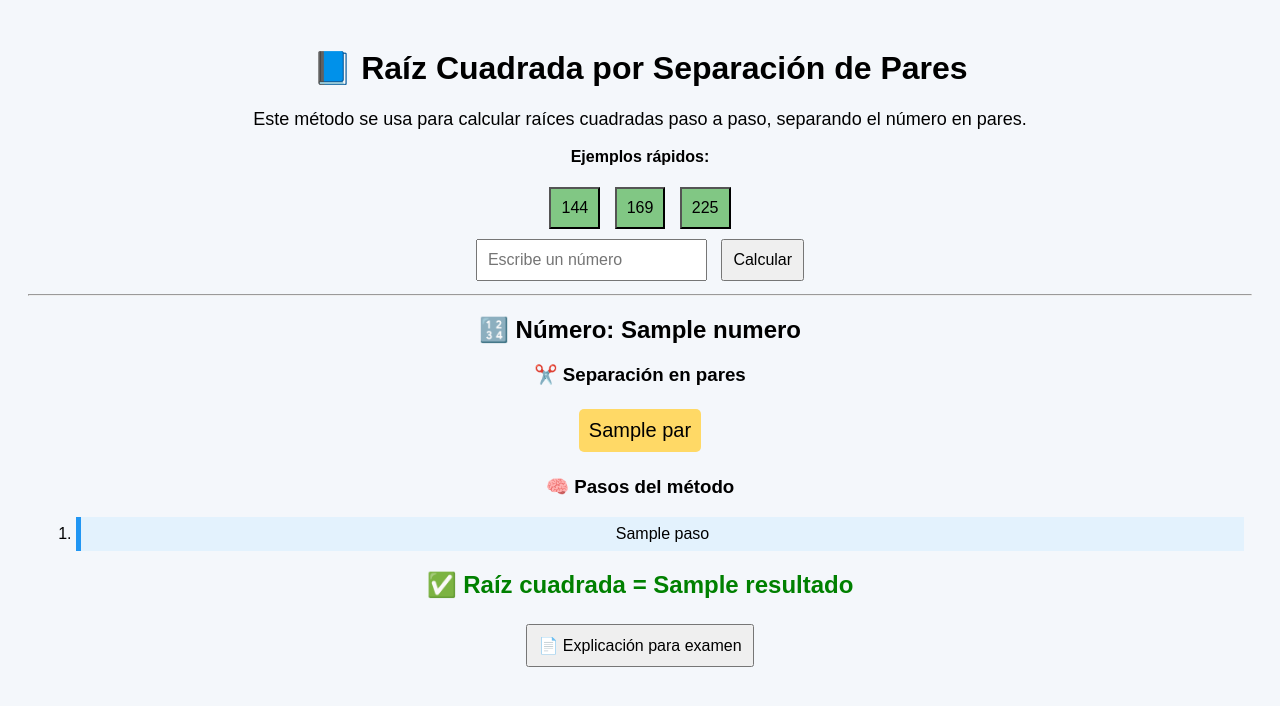
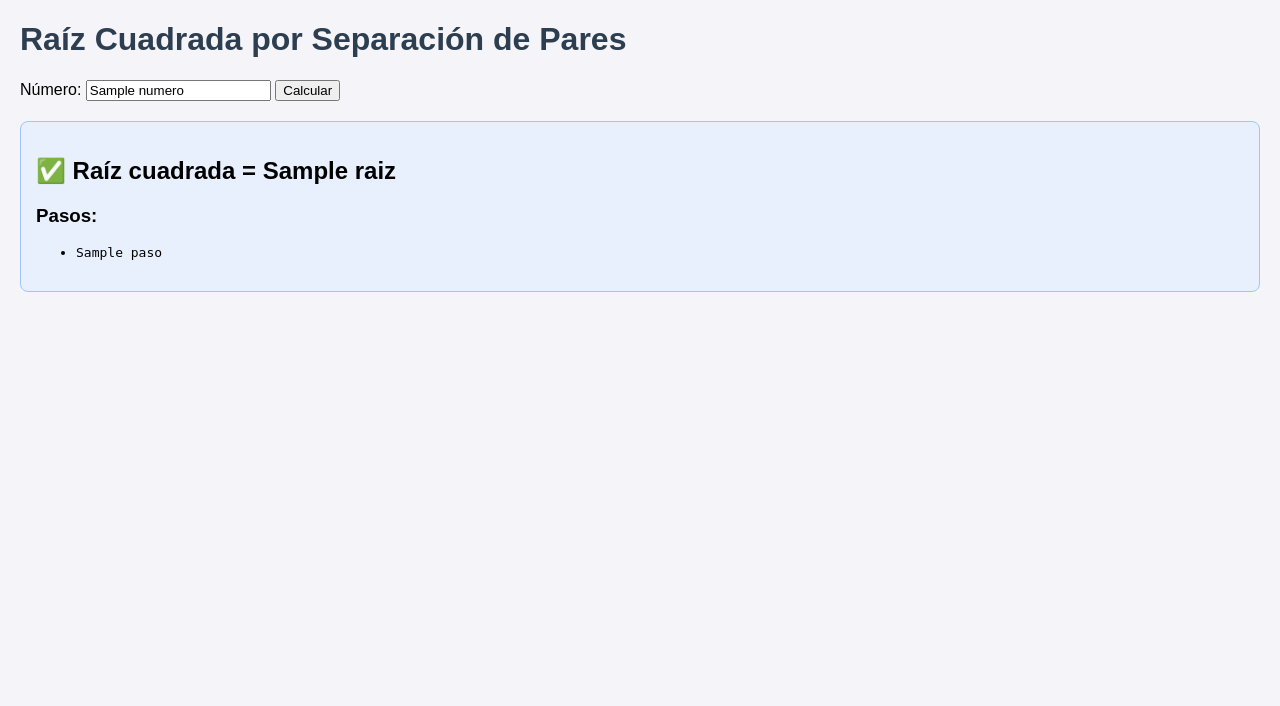
Before and after one commit to AndreiArchDevops/proyecto-educativos, a Flask app: template matematicas/raiz-cuadrada-pares/backend-flask/templates/index.html in a window 1280 px wide. Shown: the top 706 px of the page. Run offline with Flask 3, Linux system fonts and the light colour scheme; the template is opened without the code that fills it: most values are stand-ins (such as "Sample title", 1, 10 or a date in 2020).

Commit message:
v0.2 - Raíz cuadrada interactiva, pasos claros y hasta 5 decimales

```diff
--- a/matematicas/raiz-cuadrada-pares/backend-flask/app.py
+++ b/matematicas/raiz-cuadrada-pares/backend-flask/app.py
@@ -2,61 +2,52 @@ from flask import Flask, render_template, request
 
 app = Flask(__name__)
 
-def raiz_por_pares(numero, decimales=5):
+def raiz_cuadrada_pares(numero, decimales=5):
     pasos = []
-    num_str = str(numero)
+    resultado = 0
+    residuo = 0
+    numero_str = str(numero)
 
-    if len(num_str) % 2 != 0:
-        num_str = "0" + num_str
-
-    pares = [num_str[i:i+2] for i in range(0, len(num_str), 2)]
-    resto = 0
-    resultado = ""
+    # Separar en pares desde la derecha
+    if len(numero_str) % 2 != 0:
+        numero_str = '0' + numero_str
+    pares = [int(numero_str[i:i+2]) for i in range(0, len(numero_str), 2)]
 
     for par in pares:
-        actual = resto * 100 + int(par)
-        x = 0
-        while (int(resultado + str(x)) * x) <= actual:
-            x += 1
-        x -= 1
-        pasos.append(f"Se baja el par {par}, se prueba {x} porque ({resultado + str(x)}) × {x} ≤ {actual}")
-        resto = actual - int(resultado + str(x)) * x
-        resultado += str(x)
+        residuo = residuo * 100 + par
+        for x in range(10):
+            if (resultado * 20 + x) * x > residuo:
+                x -= 1
+                break
+        residuo -= (resultado * 20 + x) * x
+        resultado = resultado * 10 + x
+        pasos.append(f"Bajo par {par:02d}, pruebo {x}, residuo {residuo}, resultado {resultado}")
 
-    # calcular decimales si hay residuo
-    dec_result = resultado
-    resto_decimal = resto
-    for _ in range(decimales):
-        resto_decimal *= 100
-        x = 0
-        while (int(dec_result + str(x)) * x) <= resto_decimal:
-            x += 1
-        x -= 1
-        dec_result += str(x)
-        resto_decimal -= int(dec_result[-1]) * int(dec_result[:-1] or "0")
+    # Calcular decimales
+    for d in range(decimales):
+        residuo *= 100
+        for x in range(10):
+            if (resultado * 20 + x) * x > residuo:
+                x -= 1
+                break
+        residuo -= (resultado * 20 + x) * x
+        resultado = resultado * 10 + x
+        pasos.append(f"Decimal {d+1}: pruebo {x}, residuo {residuo}, resultado {resultado}")
 
-    # resultado final como float con decimales
-    raiz_final = float(dec_result[:-decimales] + "." + dec_result[-decimales:])
-    return raiz_final, pasos, pares
+    raiz_final = resultado / (10 ** decimales)
+    return raiz_final, pasos
 
-@app.route("/", methods=["GET", "POST"])
+@app.route('/', methods=['GET', 'POST'])
 def index():
-    resultado = None
+    raiz = None
     pasos = []
-    pares = []
-    numero = None
-
-    if request.method == "POST":
-        numero = int(request.form["numero"])
-        resultado, pasos, pares = raiz_por_pares(numero)
-
-    return render_template(
-        "index.html",
-        resultado=resultado,
-        pasos=pasos,
-        pares=pares,
-        numero=numero
-    )
-
-if __name__ == "__main__":
-    app.run(host="0.0.0.0", port=5000)
+    numero = ''
+    if request.method == 'POST':
+        numero = request.form.get('numero', '0')
+        try:
+            numero_int = int(numero)
+            raiz, pasos = raiz_cuadrada_pares(numero_int, decimales=5)
+        except ValueError:
+            raiz = 'Número inválido'
+            pasos = []
+    return render_template('index.html', numero=numero, raiz=raiz, pasos=pasos)
--- a/matematicas/raiz-cuadrada-pares/backend-flask/static/style.css
+++ b/matematicas/raiz-cuadrada-pares/backend-flask/static/style.css
@@ -1,56 +1,22 @@
 body {
     font-family: Arial, sans-serif;
-    background: #f4f7fb;
-    text-align: center;
-    padding: 20px;
+    margin: 20px;
+    background: #f4f4f9;
 }
 
-.intro {
-    font-size: 18px;
-}
-
-.formulario input, button {
-    padding: 10px;
-    font-size: 16px;
-    margin: 5px;
-}
-
-.pares {
-    margin: 15px;
-}
-
-.par {
-    display: inline-block;
-    background: #ffd966;
-    padding: 10px;
-    margin: 5px;
-    font-size: 20px;
-    border-radius: 5px;
-}
-
-.paso {
-    background: #e3f2fd;
-    margin: 8px;
-    padding: 8px;
-    border-left: 5px solid #2196f3;
+h1 {
+    color: #2c3e50;
 }
 
 .resultado {
-    color: green;
-    font-size: 24px;
+    background: #e8f0fe;
+    border: 1px solid #a0c4ff;
+    padding: 15px;
+    margin-top: 20px;
+    border-radius: 8px;
 }
 
-.ejemplos button {
-    background: #81c784;
+li {
+    margin-bottom: 5px;
+    font-family: monospace;
 }
-
-.oculto {
-    display: none;
-}
-
-#explicacion {
-    background: #fff3cd;
-    padding: 15px;
-    margin-top: 15px;
-    border-radius: 8px;
-}
--- a/matematicas/raiz-cuadrada-pares/backend-flask/templates/index.html
+++ b/matematicas/raiz-cuadrada-pares/backend-flask/templates/index.html
@@ -3,73 +3,27 @@
 <head>
     <meta charset="UTF-8">
     <title>Raíz Cuadrada por Separación de Pares</title>
-    <link rel="stylesheet" href="/static/style.css">
+    <link rel="stylesheet" href="{{ url_for('static', filename='style.css') }}">
 </head>
 <body>
+    <h1>Raíz Cuadrada por Separación de Pares</h1>
 
-<h1>📘 Raíz Cuadrada por Separación de Pares</h1>
+    <form method="POST">
+        <label>Número:</label>
+        <input type="text" name="numero" value="{{ numero }}">
+        <button type="submit">Calcular</button>
+    </form>
 
-<p class="intro">
-Este método se usa para calcular raíces cuadradas paso a paso,
-separando el número en pares.
-</p>
-
-<!-- Ejemplos rápidos -->
-<div class="ejemplos">
-    <p><strong>Ejemplos rápidos:</strong></p>
-    <form method="POST">
-        <button name="numero" value="144">144</button>
-        <button name="numero" value="169">169</button>
-        <button name="numero" value="225">225</button>
-    </form>
-</div>
-
-<form method="POST" class="formulario">
-    <input type="number" name="numero" placeholder="Escribe un número" required>
-    <button>Calcular</button>
-</form>
-
-{% if resultado %}
-<hr>
-
-<h2>🔢 Número: {{ numero }}</h2>
-
-<h3>✂️ Separación en pares</h3>
-<div class="pares">
-    {% for par in pares %}
-        <span class="par">{{ par }}</span>
-    {% endfor %}
-</div>
-
-<h3>🧠 Pasos del método</h3>
-<ol>
-    {% for paso in pasos %}
-        <li class="paso">{{ paso }}</li>
-    {% endfor %}
-</ol>
-
-<h2 class="resultado">✅ Raíz cuadrada = {{ resultado }}</h2>
-
-<button onclick="mostrarExplicacion()">📄 Explicación para examen</button>
-
-<div id="explicacion" class="oculto">
-    <h3>📝 Explicación para examen</h3>
-    <p>
-        Para calcular la raíz cuadrada por separación de pares,
-        primero se agrupan las cifras de dos en dos empezando
-        desde la derecha. Luego se busca el mayor número cuyo
-        cuadrado no se pase del valor formado, y se repite el
-        proceso hasta terminar.
-    </p>
-</div>
-
-{% endif %}
-
-<script>
-function mostrarExplicacion() {
-    document.getElementById("explicacion").classList.toggle("oculto");
-}
-</script>
-
+    {% if raiz is not none %}
+    <div class="resultado">
+        <h2>✅ Raíz cuadrada = {{ raiz }}</h2>
+        <h3>Pasos:</h3>
+        <ul>
+        {% for paso in pasos %}
+            <li>{{ paso }}</li>
+        {% endfor %}
+        </ul>
+    </div>
+    {% endif %}
 </body>
 </html>
```
